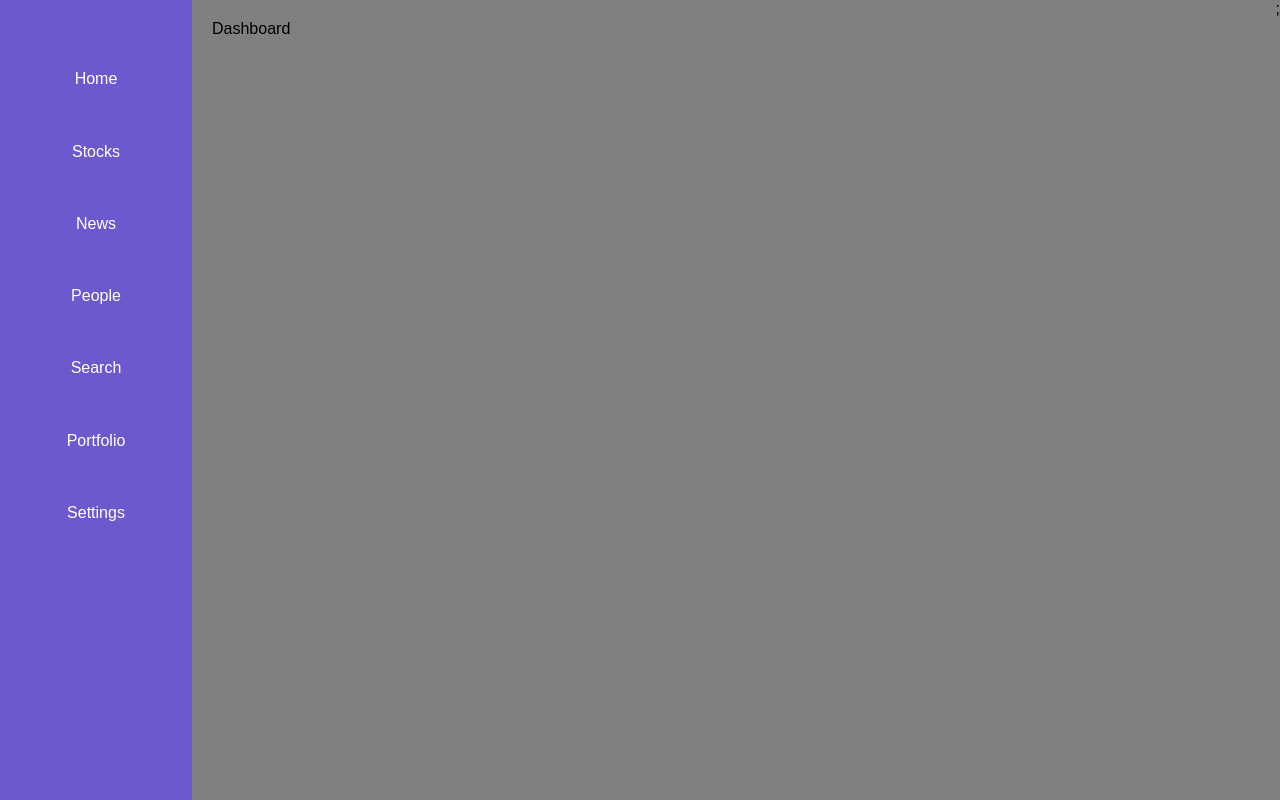
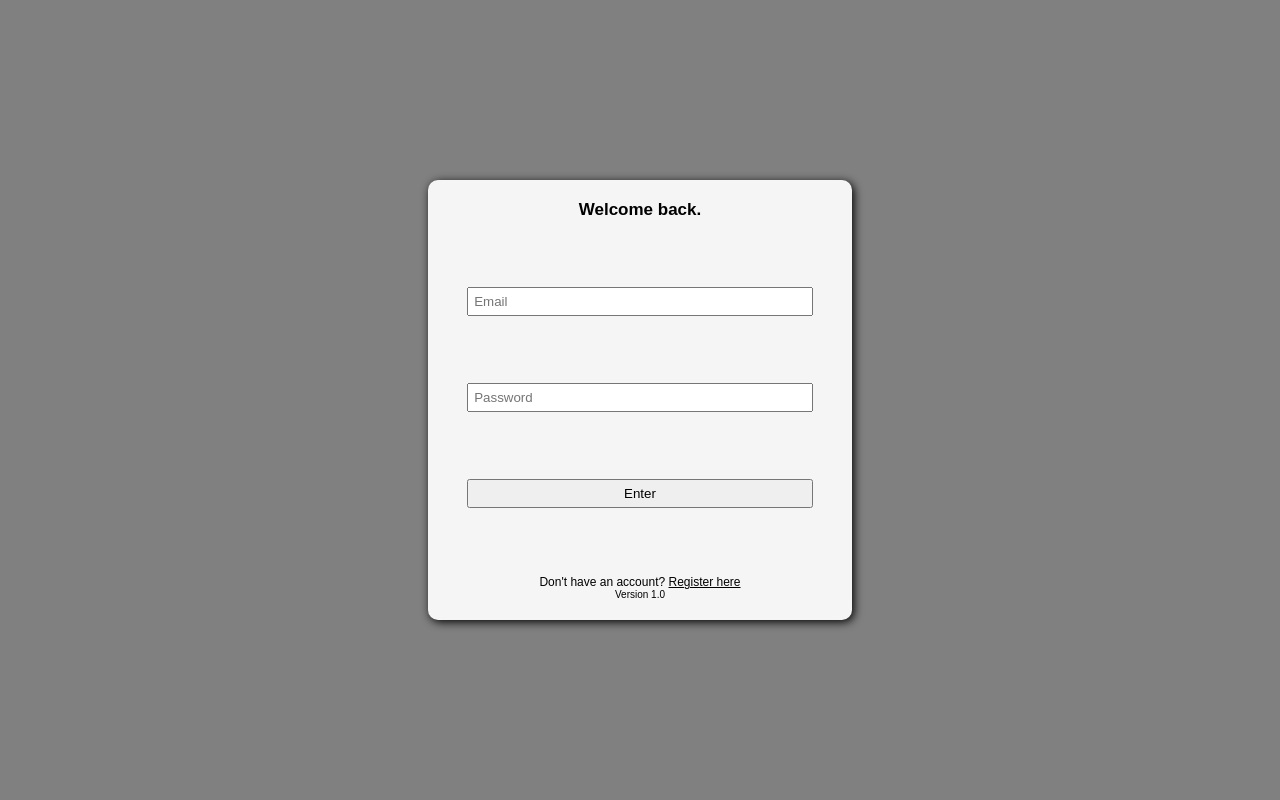
Before and after one commit to sebcyde/BagChecker, a React (Vite) app: page / in a window 1280 px wide. Built offline with nearby package versions, Linux system fonts and the light colour scheme; no server answers; a web font is replaced by a local one.

Commit message:
Authentication

```diff
--- a/package.json
+++ b/package.json
@@ -14,6 +14,7 @@
     "react": "^18.2.0",
     "react-bootstrap": "^2.8.0",
     "react-dom": "^18.2.0",
+    "react-firebase-hooks": "^5.1.1",
     "react-router-dom": "^6.14.0",
     "react-spinners": "^0.13.8",
     "sass": "^1.63.6",
--- a/src/App.tsx
+++ b/src/App.tsx
@@ -1,19 +1,21 @@
 import { useEffect, useState } from 'react';
-import { HashRouter, Route, Routes } from 'react-router-dom';
+import { HashRouter, Route, Routes, useNavigate } from 'react-router-dom';
 import LoadingScreen from './Pages/Loading/LoadingScreen';
+import { useAuthState } from 'react-firebase-hooks/auth';
 import Portfolio from './Pages/Portfolio/Portfolio';
 import Dashboard from './Pages/Dashboard/Dashboard';
 import Settings from './Pages/Settings/Settings';
 import Stocks from './Pages/Stocks/Stocks';
 import Search from './Pages/Search/Search';
 import People from './Pages/People/People';
-import News from './Pages/News/News';
 import SignIn from './Pages/Auth/SignIn';
 import SignUp from './Pages/Auth/SignUp';
+import News from './Pages/News/News';
+import { auth } from './Config/firebase.js';
 
 function App() {
-	const [isLoggedIn, setisLoggedIn] = useState<boolean>(true);
 	const [Loading, setLoading] = useState<boolean>(true);
+	const [user, loading] = useAuthState(auth);
 
 	useEffect(() => {
 		setTimeout(() => {
@@ -21,12 +23,18 @@ function App() {
 		}, 3000);
 	}, []);
 
-	return Loading ? (
+	useEffect(() => {
+		if (user) {
+			window.location.hash = '/';
+		}
+	}, [user]);
+
+	return Loading || loading ? (
 		<LoadingScreen />
 	) : (
 		<HashRouter>
 			<Routes>
-				{isLoggedIn ? (
+				{user ? (
 					<>
 						<Route path="/" element={<Dashboard />} />
 						<Route path="/loading" element={<LoadingScreen />} />
@@ -40,7 +48,7 @@ function App() {
 				) : (
 					<>
 						<Route path="/" element={<SignIn />} />
-						<Route path="/signup" element={<SignUp />} />
+						<Route path="signup" element={<SignUp />} />
 					</>
 				)}
 			</Routes>
--- a/src/Config/firebase.js
+++ b/src/Config/firebase.ts
@@ -1,8 +1,7 @@
-import DefaultImage from '../assets/PFP/girl2.png';
 import { initializeApp } from 'firebase/app';
 import { doc, serverTimestamp, setDoc } from 'firebase/firestore';
 import { getFirestore } from 'firebase/firestore';
-import { getStorage } from 'firebase/storage';
+// import { getStorage } from 'firebase/storage';
 
 import {
 	getAuth,
@@ -10,6 +9,7 @@ import {
 	signInWithEmailAndPassword,
 	onAuthStateChanged,
 } from 'firebase/auth';
+import { Auth } from '@firebase/auth';
 
 const config = {
 	apiKey: 'AIzaSyCogo48VtRtFfg3jdcv77ig8wtTwURLsVs',
@@ -20,14 +20,19 @@ const config = {
 	appId: '1:635690516244:web:5708d2eb8ec1fcbd9fcc01',
 };
 
-const ImagePreURL = 'https://sebcyde.github.io/Z';
-export const app = initializeApp(config.firebase);
-export const storage = getStorage(app);
+// const ImagePreURL = 'https://sebcyde.github.io/Z';
+export const app = initializeApp(config);
+// export const storage = getStorage(app);
 export const auth = getAuth(app);
 export const db = getFirestore(app);
 
 // Sign Up New Users
-export const SignUp = async (auth, email, password, Username) => {
+export const SignUpFunction = async (
+	auth: Auth,
+	email: string,
+	password: string,
+	Username: string
+) => {
 	try {
 		const UserCred = await createUserWithEmailAndPassword(
 			auth,
@@ -40,7 +45,6 @@ export const SignUp = async (auth, email, password, Username) => {
 		await setDoc(doc(db, `Users/${user.uid}`), {
 			UserEmail: user.email,
 			Username: Username,
-			DisplayPicture: DefaultImage,
 			CreationDate: user.metadata.creationTime,
 			UID: user.uid,
 			Admin: false,
@@ -48,20 +52,15 @@ export const SignUp = async (auth, email, password, Username) => {
 		});
 
 		await setDoc(doc(db, `Users/${user.uid}/MoreInfo/Lists`), {
-			Favourites: [],
+			Portfolio: ['msft', 'aapl', 'tsla'],
 		});
 
-		await setDoc(doc(db, `Users/${user.uid}/MoreInfo/Recommendations`), {
-			Recommendations: [],
+		await setDoc(doc(db, `Users/${user.uid}/MoreInfo/Companies`), {
+			Favourites: ['microsoft', 'apple', 'tesla'],
 		});
 
-		await setDoc(doc(db, `Users/${user.uid}/MoreInfo/Friends`), {
-			Following: [],
-			Followers: [],
-		});
-
-		console.log('User Creation Successful:');
-	} catch (error) {
+		console.log('User Creation Successful.');
+	} catch (error: any) {
 		const errorCode = error.code;
 		const errorMessage = error.message;
 		console.log(`Error ${errorCode}:`, errorMessage);
@@ -69,7 +68,11 @@ export const SignUp = async (auth, email, password, Username) => {
 };
 
 // Sign In Existing Users
-export const SignIn = async (auth, email, password) => {
+export const SignInFunction = async (
+	auth: Auth,
+	email: string,
+	password: string
+) => {
 	signInWithEmailAndPassword(auth, email, password)
 		.then((userCredential) => {
 			// Signed in
--- a/src/Pages/Auth/SignIn.tsx
+++ b/src/Pages/Auth/SignIn.tsx
@@ -2,103 +2,65 @@
 import { Link, useNavigate } from 'react-router-dom';
 import React, { useState } from 'react';
 import { getAuth } from 'firebase/auth';
+import { SignInFunction, app } from '../../Config/firebase';
+import { useAuthState } from 'react-firebase-hooks/auth';
 // import { useSelector } from 'react-redux';
 
 const SignIn = () => {
 	// const Version = useSelector((state: any) => state.VersionState);
-	// const auth = getAuth(app);
-	// const [UserEmail, setUserEmail] = useState('');
-	// const [UserPassword, setUserPassword] = useState('');
-	// const navigate = useNavigate();
+	const [UserPassword, setUserPassword] = useState('');
+	const [UserEmail, setUserEmail] = useState('');
+	const navigate = useNavigate();
+	const auth = getAuth(app);
+	const [user] = useAuthState(auth);
 
-	// const SetSignIn = (e: any) => {
-	// 	e.preventDefault();
-	// 	SignIn(auth, UserEmail, UserPassword);
-	// };
+	const changeEmail = (event: React.ChangeEvent<HTMLInputElement>) => {
+		setUserEmail(event.target.value);
+	};
+
+	const changePassword = (event: React.ChangeEvent<HTMLInputElement>) => {
+		setUserPassword(event.target.value);
+	};
+
+	const SignInUser = async (event: React.MouseEvent<HTMLButtonElement>) => {
+		event.preventDefault();
+		await SignInFunction(auth, UserEmail, UserPassword);
+		if (user) navigate('/');
+	};
 
 	return (
 		<div className="AuthPage">
 			<div className="card">
-				<div className="card-body">
-					<h5 className="card-title">Sign In</h5>
 				<h6 className="card-subtitle mb-2 text-body-secondary">
-						Welcome back. Sign in below.
+					Welcome back.
 				</h6>
-					<div className="input-group input-group mb-3">
-						<span className="input-group-text" id="inputGroup-sizing-default">
-							Email
-						</span>
 				<input
 					type="text"
 					className="form-control"
-							aria-label="Sizing example input"
-							aria-describedby="inputGroup-sizing-default"
+					placeholder="Email"
+					value={UserEmail}
+					onChange={changeEmail}
 				/>
-					</div>
-					<div className="input-group input-group mb-3">
-						<span className="input-group-text" id="inputGroup-sizing-default">
-							Password
-						</span>
 				<input
 					type="password"
 					className="form-control"
-							aria-label="Sizing example input"
-							aria-describedby="inputGroup-sizing-default"
+					placeholder="Password"
+					value={UserPassword}
+					onChange={changePassword}
 				/>
+				<button type="button" className="btn btn-primary" onClick={SignInUser}>
+					Enter{' '}
+				</button>
+				<div className="BottomText">
+					<p>
+						Don't have an account?{' '}
+						<a onClick={() => navigate('/signup')}>Register here</a>
+					</p>
+					<p>Version 1.0</p>
 				</div>
-				</div>
-				<span className="ButtonContainer">
-					<button type="button" className="btn btn-secondary">
-						Secondary
-					</button>
-					<button type="button" className="btn btn-primary">
-						Primary
-					</button>
-				</span>
-				<p>
-					Don't have an account? <a>Register here</a>
-				</p>
 			</div>
 		</div>
 	);
-
-	// return (
-	// 	<div className="AuthPage">
-	// 		<Box
-	// 			component="form"
-	// 			sx={{
-	// 				'& > :not(style)': { m: 1, width: '25ch' },
-	// 			}}
-	// 			noValidate
-	// 			autoComplete="off"
-	// 			className="AuthContainer"
-	// 			onSubmit={(e) => {
-	// 				e.preventDefault();
-	// 				SignIn(auth, UserEmail, UserPassword);
-	// 			}}
-	// 		>
-	// 			<h2>Sign In</h2>
-	// 			<TextField
-	// 				id="standard-basic"
-	// 				label="Email"
-	// 				variant="standard"
-	// 				onChange={(e) => setUserEmail(e.target.value)}
-	// 			/>
-	// 			<TextField
-	// 				id="standard-basic"
-	// 				type="password"
-	// 				label="Password"
-	// 				variant="standard"
-	// 				onChange={(e) => setUserPassword(e.target.value)}
-	// 			/>
-	// 			<Button onClick={SetSignIn}>Sign In</Button>
-	// 			<Link to="/signup">Create account</Link>
-	// 			<p style={{ margin: '10px', textAlign: 'center' }}>
-	// 				App Version: v{Version.Version}
-	// 			</p>
-	// 		</Box>
-	// 	</div>
-	// );
 };
 
 export default SignIn;
--- a/src/Pages/Auth/SignUp.tsx
+++ b/src/Pages/Auth/SignUp.tsx
@@ -1,9 +1,74 @@
-import React from 'react';
+import { SignUpFunction, app } from '../../Config/firebase';
+import { useNavigate } from 'react-router-dom';
+import React, { useState } from 'react';
+import { getAuth } from 'firebase/auth';
+// import { useSelector } from 'react-redux';
 
-type Props = {};
+const SignUp = () => {
+	// const Version = useSelector((state: any) => state.VersionState);
+	const [UserPassword, setUserPassword] = useState('');
+	const [UserEmail, setUserEmail] = useState('');
+	const [UserName, setUserName] = useState('');
+	const navigate = useNavigate();
+	const auth = getAuth(app);
 
-const SignUp = (props: Props) => {
-	return <div>SignUp</div>;
+	const changeUsername = (event: React.ChangeEvent<HTMLInputElement>) => {
+		setUserName(event.target.value);
+	};
+
+	const changeEmail = (event: React.ChangeEvent<HTMLInputElement>) => {
+		setUserEmail(event.target.value);
+	};
+
+	const changePassword = (event: React.ChangeEvent<HTMLInputElement>) => {
+		setUserPassword(event.target.value);
+	};
+
+	const SignUpUser = async (event: React.MouseEvent<HTMLButtonElement>) => {
+		event.preventDefault();
+		await SignUpFunction(auth, UserEmail, UserPassword, UserName);
+	};
+
+	return (
+		<div className="AuthPage">
+			<div className="card">
+				<h6 className="card-subtitle mb-2 text-body-secondary">
+					Join the club.
+				</h6>
+				<input
+					type="text"
+					className="form-control"
+					placeholder="Username"
+					value={UserName}
+					onChange={changeUsername}
+				/>
+				<input
+					type="text"
+					className="form-control"
+					placeholder="Email"
+					value={UserEmail}
+					onChange={changeEmail}
+				/>
+				<input
+					type="password"
+					className="form-control"
+					placeholder="Password"
+					value={UserPassword}
+					onChange={changePassword}
+				/>
+				<button type="button" className="btn btn-primary" onClick={SignUpUser}>
+					Register
+				</button>
+				<div className="BottomText">
+					<p>
+						Already have an account?{' '}
+						<a onClick={() => navigate('/')}>Sign In here</a>
+					</p>
+					<p>Version 1.0</p>
+				</div>
+			</div>
+		</div>
+	);
 };
 
 export default SignUp;
--- a/src/Styles/AuthPages.scss
+++ b/src/Styles/AuthPages.scss
@@ -1,46 +1,56 @@
 .AuthPage {
+	justify-content: center;
+	padding: 0px !important;
+	align-items: center;
 	display: flex;
-	justify-content: center;
-	align-items: center;
 
 	> .card {
 		box-shadow: 2px 2px 10px black;
 		background-color: whitesmoke;
+		justify-content: space-between;
+		flex-direction: column;
 		border-radius: 10px;
 		text-align: center;
+		display: flex;
 		padding: 20px;
-		height: 40%;
+		height: 50%;
 		width: 30%;
 
-		.card-body {
-			justify-content: space-evenly;
-			flex-direction: column;
-			align-items: center;
-			display: flex;
-			height: 70%;
-			div {
-				box-shadow: 1px 3px 3px lightgray;
-				border-radius: 5px;
-				width: 90%;
-			}
+		h6 {
+			margin: 0px;
+			font-size: 17px;
 		}
 
-		.ButtonContainer {
-			justify-content: space-evenly;
-			align-items: center;
-			display: flex;
-			margin: auto;
-			height: 15%;
-			width: 60%;
+		button,
+		input {
+			box-sizing: border-box;
+			font-family: inherit;
+			margin: 0 auto;
+			padding: 5px;
+			width: 90%;
+		}
 
-			button {
+		button {
+			&:hover {
 				cursor: pointer;
-				width: 100px;
 			}
 		}
 
 		a {
 			text-decoration: underline;
+			&:hover {
+				font-weight: bold;
+				cursor: pointer;
+			}
+		}
+
+		> .BottomText > p {
+			font-size: 12px;
+			margin: 0px;
+
+			&:nth-last-of-type(1) {
+				font-size: 10px;
+			}
 		}
 	}
 }
--- a/src/Styles/Loading.scss
+++ b/src/Styles/Loading.scss
@@ -1,5 +1,6 @@
 .LoadingScreen {
 	justify-content: center;
+	padding: 0px !important;
 	flex-direction: column;
 	align-items: center;
 	display: flex;
```
Also changed, not shown: src/Functions/Stocks/PortfolioActions.ts (added, +7 -0 lines), src/Functions/Stocks/WatchlistActions.ts (added, +8 -0 lines), 1 other file (tests, documents, lock files or other folders). Lines whose indentation alone changed are shown as unchanged.
